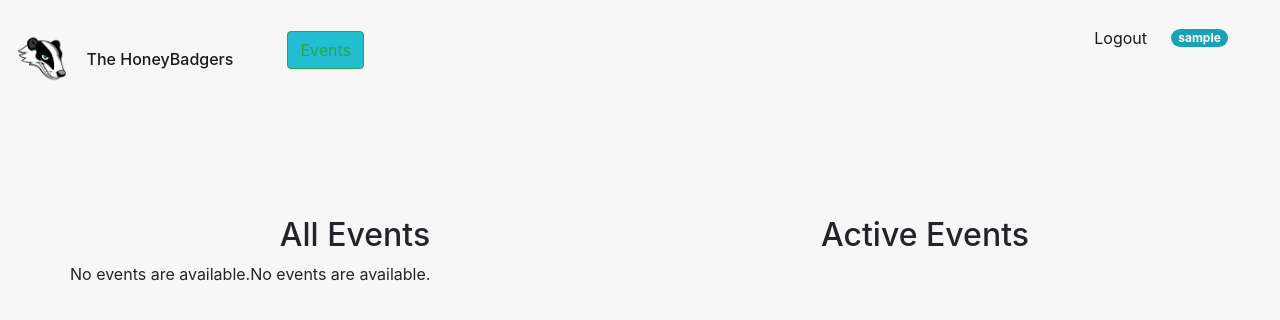
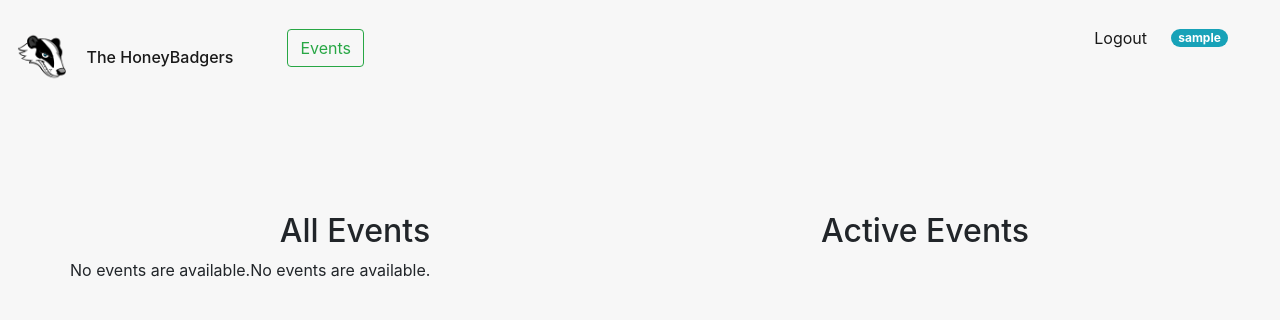
Before and after one commit to markusranda/ID202712-Badges, a Django app: page /events/ in a window 1280 px wide. Shown: the top 320 px of the page. Run offline with Django 3.2, Linux system fonts and the light colour scheme; the visitor is signed in with stand-in values (Sample User, id 1); data that the repository does not hold is empty; some libraries are stand-ins or nearby versions.

Commit message:
Navbar collapses and stuff

```diff
--- a/webserver/badge_project/templates/nav/nav.html
+++ b/webserver/badge_project/templates/nav/nav.html
@@ -8,6 +8,10 @@
 <head>
     <meta charset="UTF-8">
     <link rel="shortcut icon" href="">
+
+    <script src="https://ajax.googleapis.com/ajax/libs/jquery/3.2.1/jquery.min.js"></script>
+    <script src="https://cdnjs.cloudflare.com/ajax/libs/popper.js/1.12.6/umd/popper.min.js"></script>
+    <script src="https://maxcdn.bootstrapcdn.com/bootstrap/4.0.0/js/bootstrap.min.js"></script>
 </head>
 <body>
 
@@ -29,9 +33,9 @@
             <form class="form-inline">
                 <ul class="navbar-nav mr-auto mt-2 mt-md-0" style="width: 100%">
                     <a class="nav-item active">
-                        <a class="nav-link" href="/events">
-                            <button class="btn btn-outline-success navbar-btn"
-                                    style="margin:10px; background-color: #23bdd1;" type="button" href="/events">Events
+                        <a class="nav-link">
+                            <button class="btn btn-outline-success my-sm-2"
+                                    style="margin:10px;" type="submit" href="/events">Events
                             </button>
                         </a>
                         </li>
```
